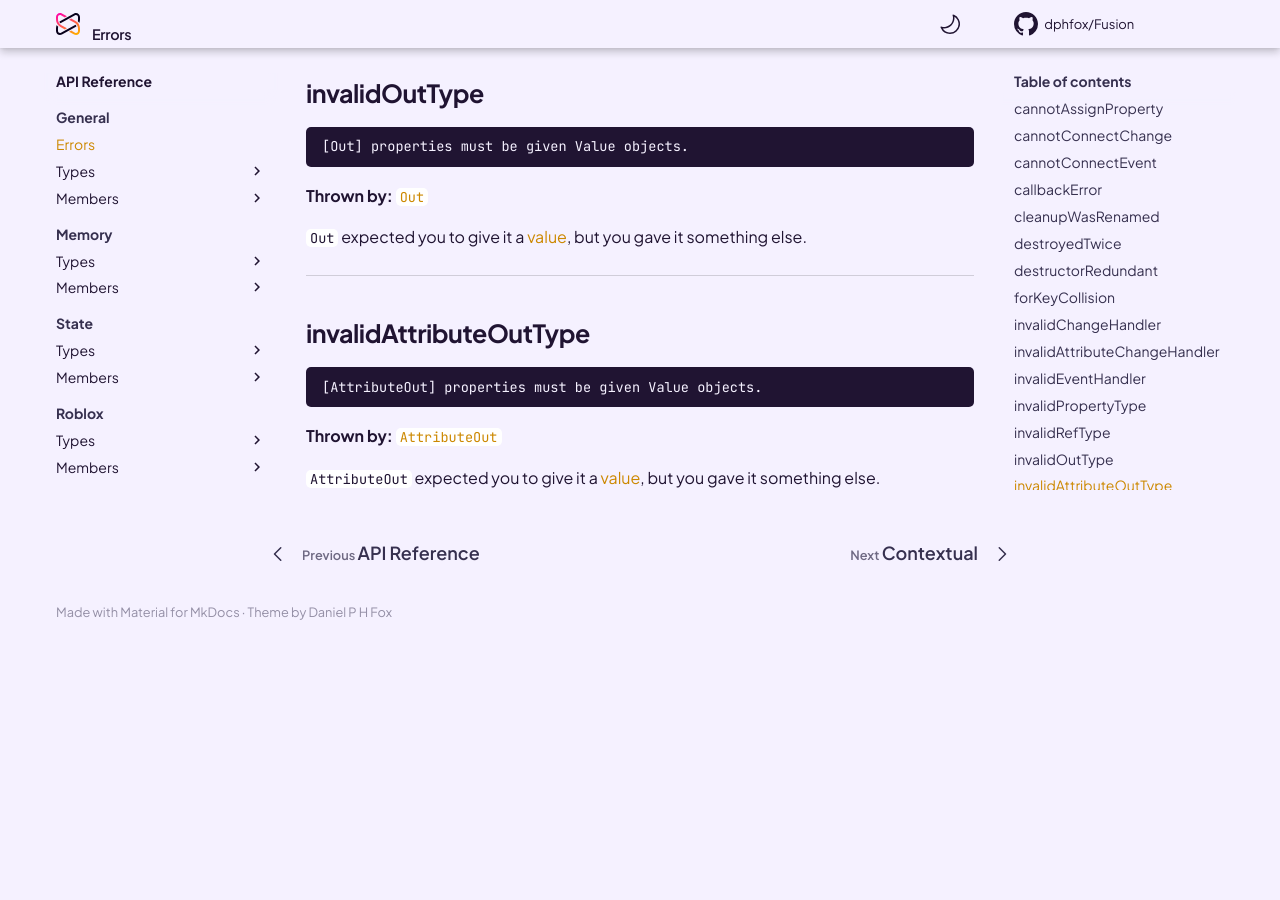
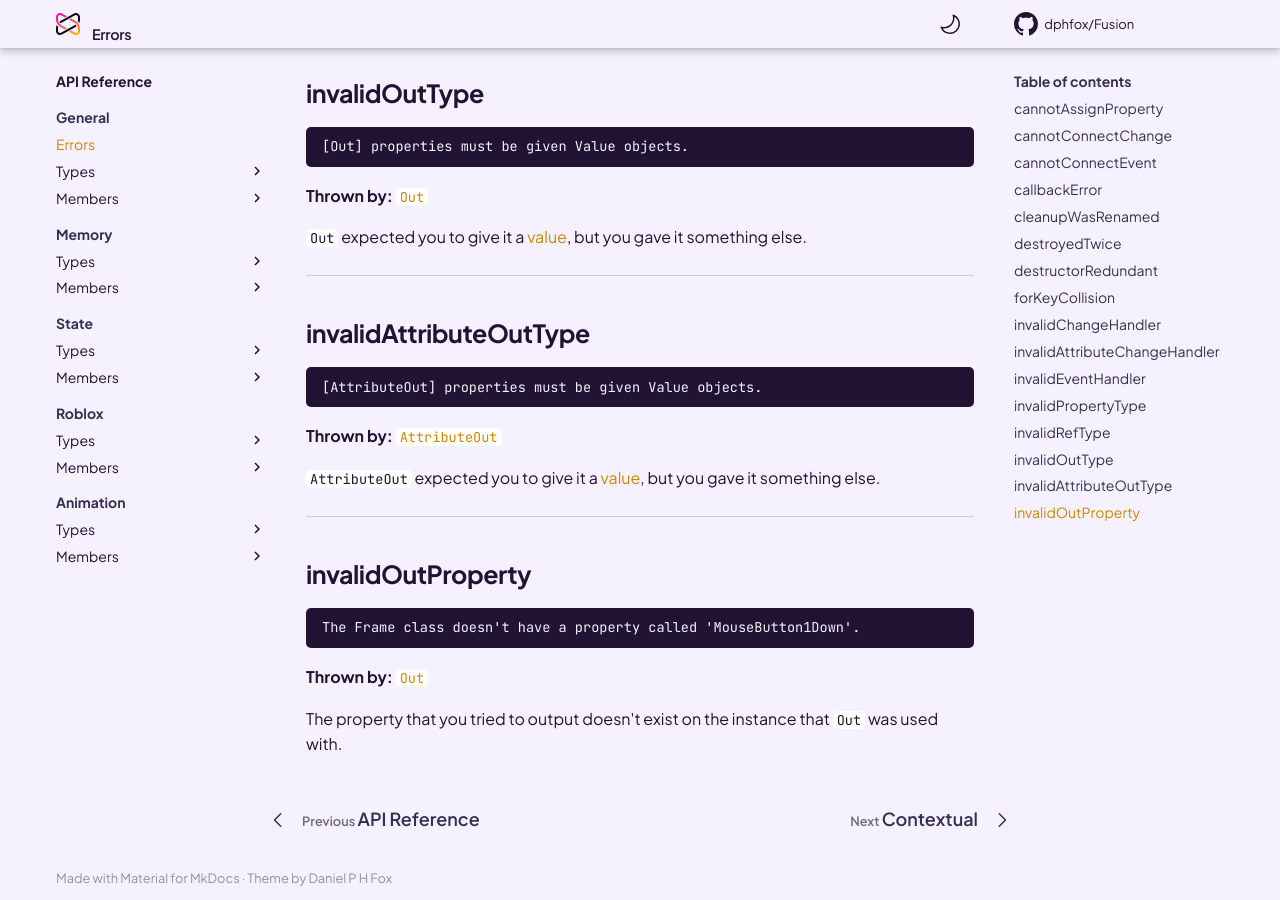
Before and after one commit to dphfox/Fusion, an MkDocs documentation site: the page built from docs/api-reference/general/errors.md, in a window 1280 px wide and 900 px high, scrolled down 4486 px. Built offline with MkDocs 1.6.1 and Material for MkDocs 9.7.7, drawn with Linux system fonts in a browser that asks for light colours; comment, search, counter and statistics services are not loaded; the version menu is left out; before the commit the page ends 5120 px from its top, so only the background shows below that.

Commit message:
invalidOutProperty error

````diff
--- a/docs/api-reference/general/errors.md
+++ b/docs/api-reference/general/errors.md
@@ -329,3 +329,20 @@ it something else.
 `AttributeOut` expected you to give it a [value](../../state/members/value), but
 you gave it something else.
 </div>
+
+-----
+
+<div class="fusiondoc-error-api-section" markdown>
+
+## invalidOutProperty
+
+```
+The Frame class doesn't have a property called 'MouseButton1Down'.
+```
+
+**Thrown by:**
+[`Out`](../../instances/members/out)
+
+The property that you tried to output doesn't exist on the instance that `Out`
+was used with.
+</div>
````
